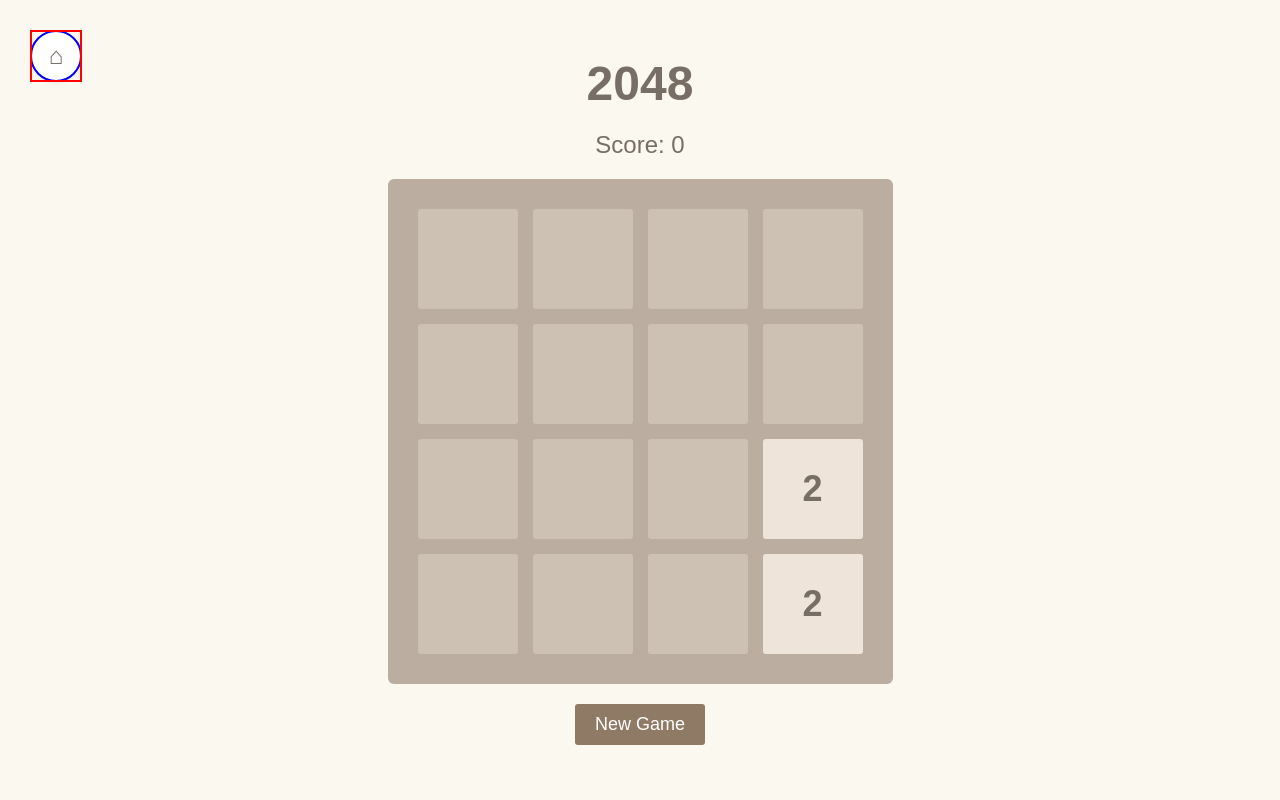
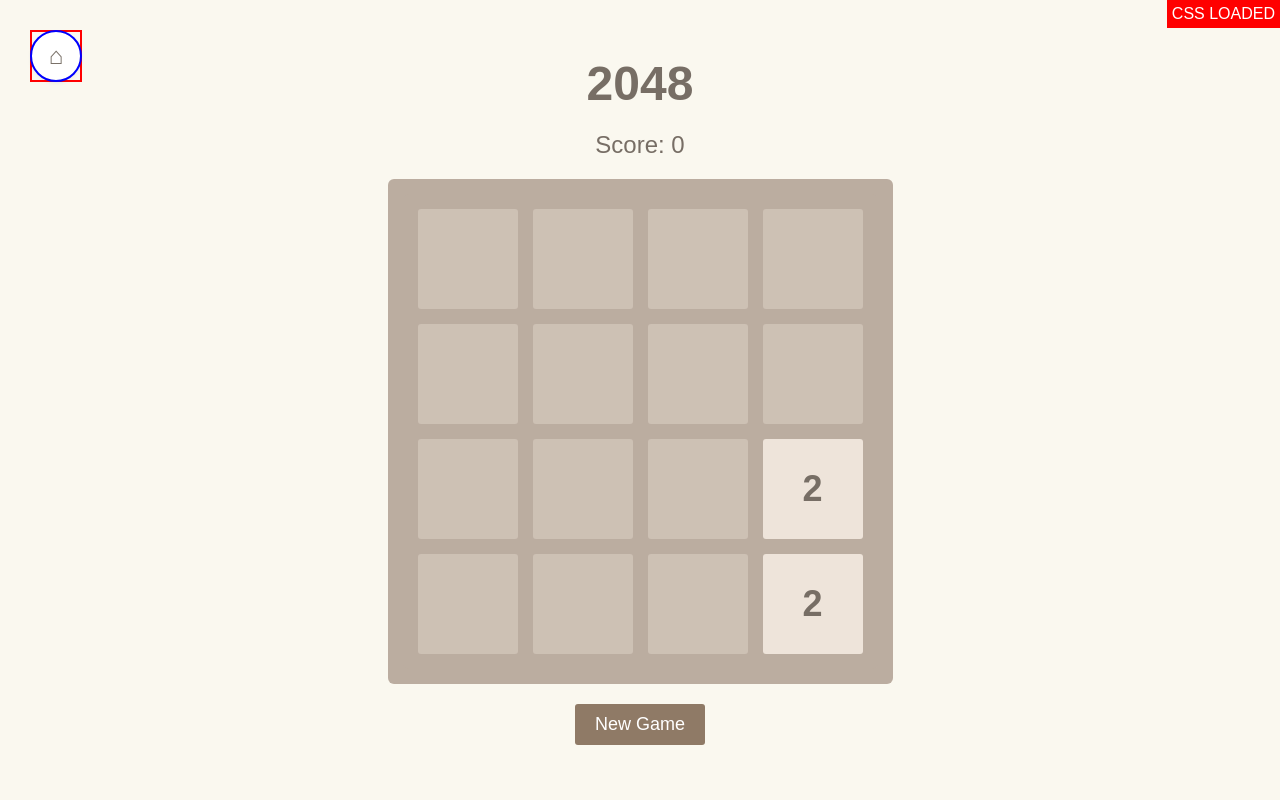
Before and after one commit to emkaminsk/2048, a Flask app: page / in a window 1280 px wide. Run offline with Flask 3, Linux system fonts and the light colour scheme.

Commit message:
CSS debug more

```diff
--- a/static/style.css
+++ b/static/style.css
@@ -2,6 +2,18 @@
     box-sizing: border-box;
     margin: 0;
     padding: 0;
+}
+
+/* Debug marker */
+body::before {
+    content: 'CSS LOADED';
+    position: fixed;
+    top: 0;
+    right: 0;
+    background: red;
+    color: white;
+    padding: 5px;
+    z-index: 9999;
 }
 
 body {
@@ -112,6 +124,10 @@ body > .home-link > a {
     text-decoration: none !important;
     font-size: 1.5rem !important;
     outline: 2px solid blue !important; /* Debug outline */
+    position: relative !important;
+    transform: none !important;
+    margin: 0 !important;
+    padding: 0 !important;
 }
 
 .home-link a:hover {
--- a/templates/index.html
+++ b/templates/index.html
@@ -5,7 +5,7 @@
     <meta name="viewport" content="width=device-width, initial-scale=1.0">
     <title>2048 Game</title>
     <link rel="stylesheet" href="{{ url_for('static', filename='fontawesome/all.min.css') }}">
-    <link rel="stylesheet" href="{{ url_for('static', filename='style.css') }}">
+    <link rel="stylesheet" href="{{ url_for('static', filename='style.css') }}" onload="console.log('CSS loaded')" onerror="console.log('CSS failed to load')">
 </head>
 <body>
     <div class="home-link">
```
